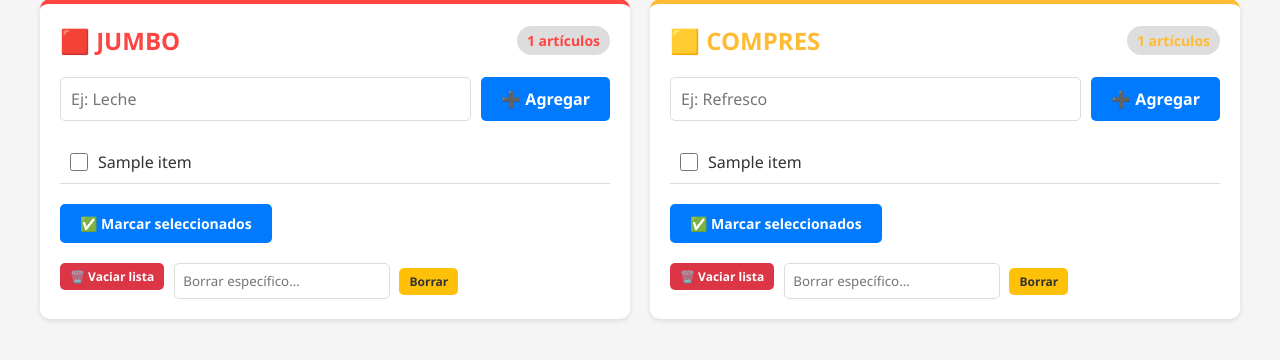
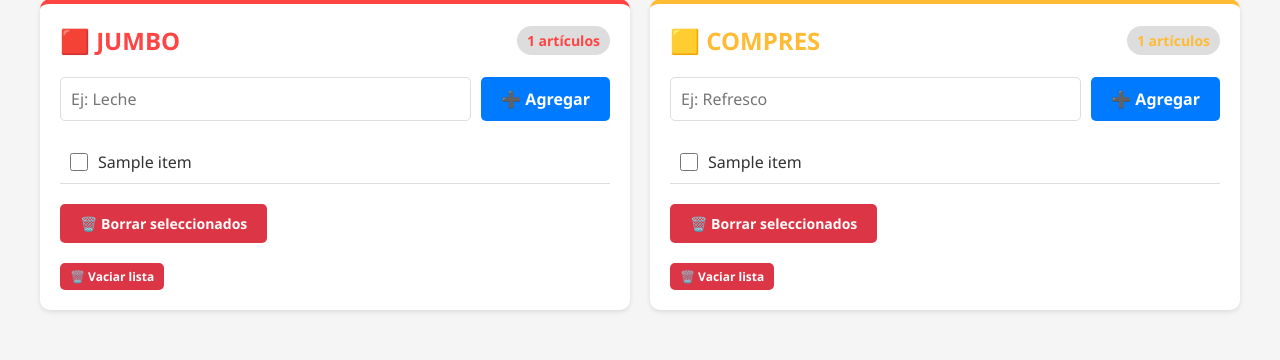
Before and after one commit to Starboy-3ds/lista-compras-familiar, a Flask app: template templates/index.html in a window 1280 px wide. Shown: the part 198-558 px from the top of the page. Run offline with Flask 3, Linux system fonts and the light colour scheme; the template is opened without the code that fills it: most values are stand-ins (such as "Sample title", 1, 10 or a date in 2020).

Commit message:
Eliminado borrado específico, cambiado botón a 'Borrar seleccionados'

```diff
--- a/templates/index.html
+++ b/templates/index.html
@@ -190,7 +190,7 @@
             width: 18px;
             height: 18px;
             cursor: pointer;
-            accent-color: var(--btn-primary);
+            accent-color: var(--btn-danger);
         }
 
         .productos-lista label {
@@ -236,36 +236,9 @@
             background: var(--btn-danger-hover);
         }
 
-        .btn-warning {
-            background: var(--btn-warning);
-            color: #333;
-        }
-
-        .btn-warning:hover {
-            background: var(--btn-warning-hover);
-        }
-
         .btn-sm {
             padding: 5px 10px;
             font-size: 12px;
-        }
-
-        .form-borrar {
-            display: inline-block;
-        }
-
-        .form-borrar input {
-            padding: 8px;
-            border: 1px solid var(--border-color);
-            border-radius: 5px;
-            margin-right: 5px;
-            background: var(--input-bg);
-            color: var(--text-color);
-        }
-
-        .form-borrar input:focus {
-            outline: none;
-            border-color: var(--btn-warning);
         }
 
         .vacío {
@@ -345,7 +318,7 @@
                     <span>{{ listajumbo|length }} artículos</span>
                 </h2>
 
-                <!-- Formulario para agregar a JUMBO (1 palabra a la vez) -->
+                <!-- Formulario para agregar a JUMBO -->
                 <form action="/agregar_jumbo" method="POST" class="agregar-form">
                     <input type="text" name="elemento" placeholder="Ej: Leche" required autocomplete="off">
                     <button type="submit">➕ Agregar</button>
@@ -364,7 +337,7 @@
                     </ul>
 
                     <div class="acciones-lista">
-                        <button type="submit" class="btn btn-primary">✅ Marcar seleccionados</button>
+                        <button type="submit" class="btn btn-danger">🗑️ Borrar seleccionados</button>
                     </div>
                 </form>
 
@@ -372,12 +345,6 @@
                     <form action="/vaciar" method="POST" style="display: inline;">
                         <input type="hidden" name="lista" value="jumbo">
                         <button type="submit" class="btn btn-danger btn-sm" onclick="return confirm('¿Vaciar toda la lista de JUMBO?')">🗑️ Vaciar lista</button>
-                    </form>
-
-                    <form action="/borrar" method="POST" class="form-borrar">
-                        <input type="hidden" name="lista" value="jumbo">
-                        <input type="text" name="elemento" placeholder="Borrar específico..." required>
-                        <button type="submit" class="btn btn-warning btn-sm">Borrar</button>
                     </form>
                 </div>
                 {% else %}
@@ -392,7 +359,7 @@
                     <span>{{ listacompres|length }} artículos</span>
                 </h2>
 
-                <!-- Formulario para agregar a COMPRES (1 palabra a la vez) -->
+                <!-- Formulario para agregar a COMPRES -->
                 <form action="/agregar_compres" method="POST" class="agregar-form">
                     <input type="text" name="elemento" placeholder="Ej: Refresco" required autocomplete="off">
                     <button type="submit">➕ Agregar</button>
@@ -411,7 +378,7 @@
                     </ul>
 
                     <div class="acciones-lista">
-                        <button type="submit" class="btn btn-primary">✅ Marcar seleccionados</button>
+                        <button type="submit" class="btn btn-danger">🗑️ Borrar seleccionados</button>
                     </div>
                 </form>
 
@@ -419,12 +386,6 @@
                     <form action="/vaciar" method="POST" style="display: inline;">
                         <input type="hidden" name="lista" value="compres">
                         <button type="submit" class="btn btn-danger btn-sm" onclick="return confirm('¿Vaciar toda la lista de COMPRES?')">🗑️ Vaciar lista</button>
-                    </form>
-
-                    <form action="/borrar" method="POST" class="form-borrar">
-                        <input type="hidden" name="lista" value="compres">
-                        <input type="text" name="elemento" placeholder="Borrar específico..." required>
-                        <button type="submit" class="btn btn-warning btn-sm">Borrar</button>
                     </form>
                 </div>
                 {% else %}
```
